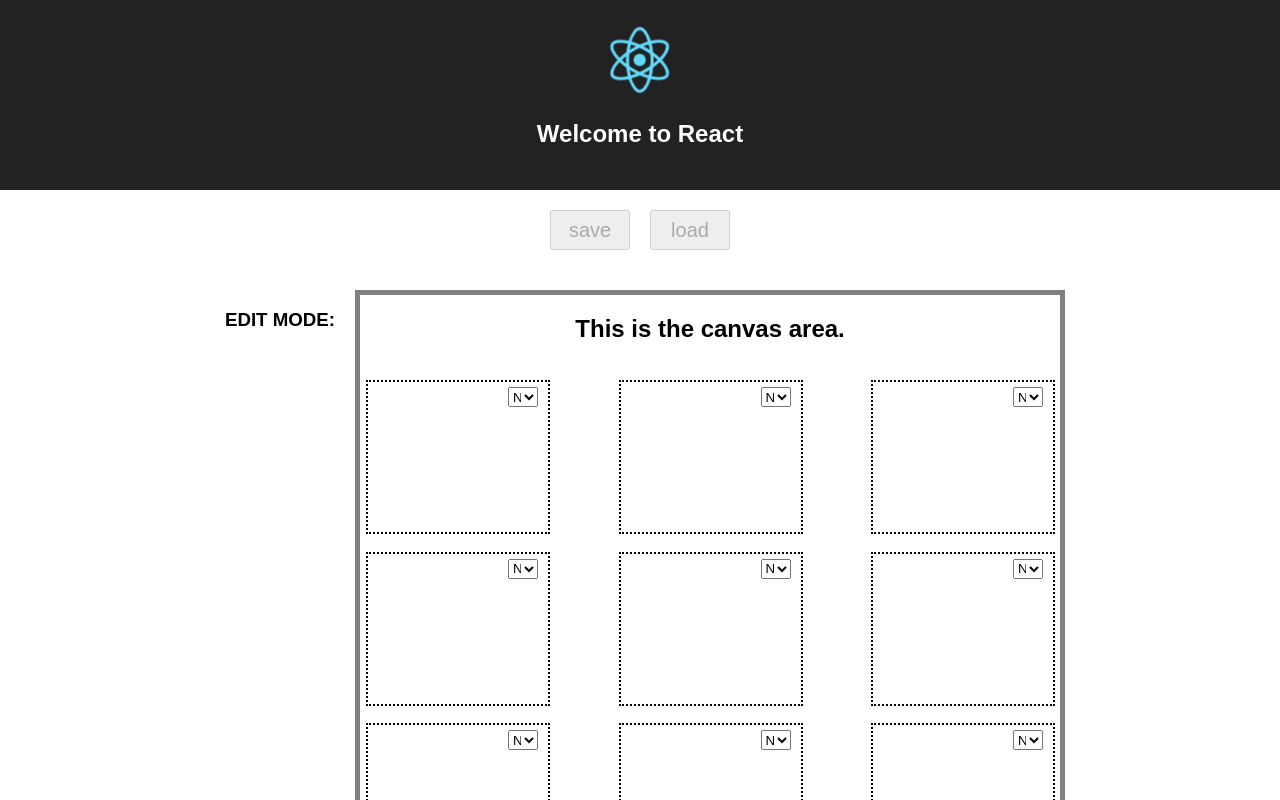
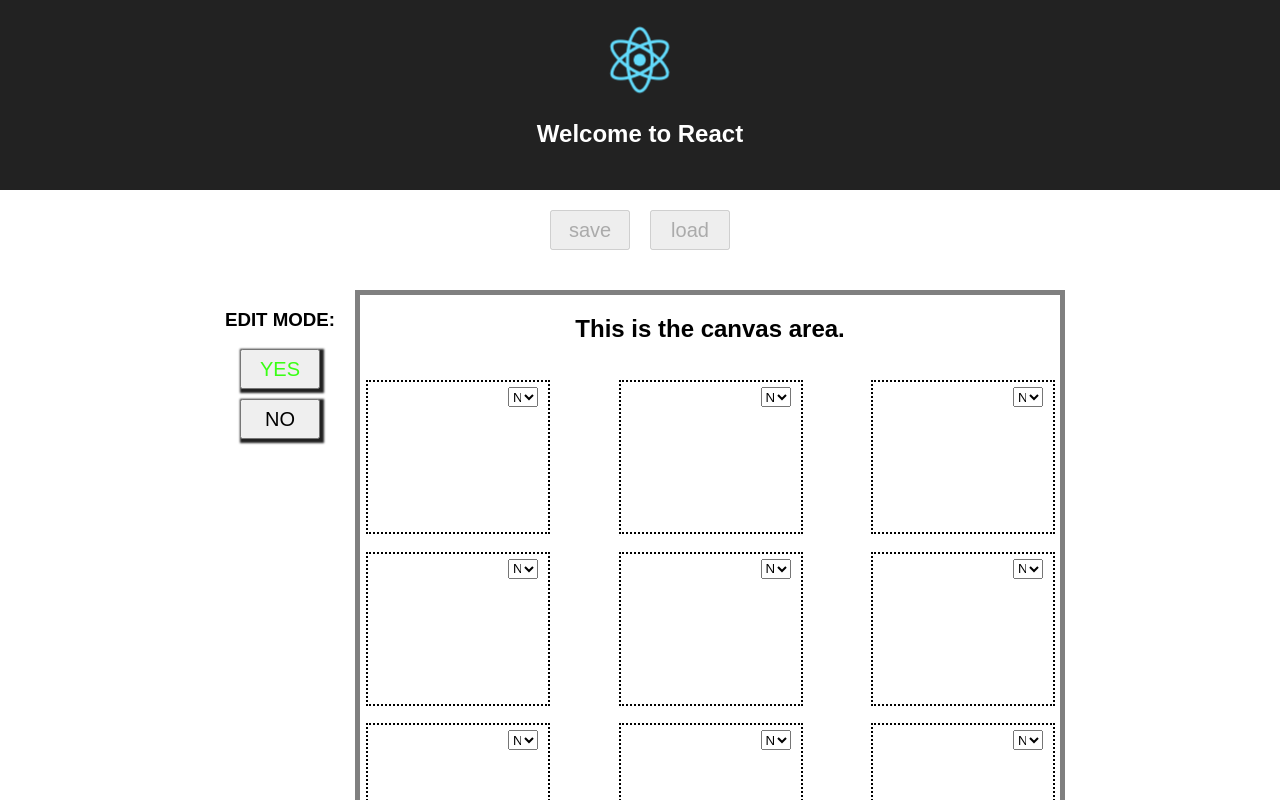
Before and after one commit to bigrocketgames/lt-question, a React (Create React App) app: page / in a window 1280 px wide. Shown: the top 800 px of the page. Built offline with nearby package versions, Linux system fonts and the light colour scheme.

Commit message:
feat:  Edit buttons work to turn off the select boxes and undo/redo buttons.

```diff
--- a/src/App.css
+++ b/src/App.css
@@ -87,28 +87,33 @@
   margin-right: auto;
 }
 
-.history-buttons {
+button {
+  height: 40px;
+  width: 80px;
+  font-size: 1.25em;
+}
+
+.history-buttons, .save-load-buttons {
   margin: 20px 0;
 }
 
-.history-button {
-  height: 40px;
-  width: 80px;
-  font-size: 1.25em;
+.history-button, .sl-button {
   margin-left: 10px;
   margin-right: 10px;
 }
 
-.save-load-buttons {
-  margin: 20px 0;
+.edit-button {
+  display: block;
+  margin: 10px auto;
+  box-shadow: 2px 2px 2px 2px #222;
 }
 
-.sl-button {
-  height: 40px;
-  width: 80px;
-  font-size: 1.25em;
-  margin-left: 10px;
-  margin-right: 10px;
+.edit-true {
+  color: #39FF14;
+}
+
+.edit-false {
+  color: black;
 }
 
 .change-shape {
@@ -119,6 +124,10 @@
   width: 30px;
 }
 
+.select-false {
+  display: none;
+}
+
 .shape-container {
   list-style-type: none;
   align-self: center;
--- a/src/components/canvas.js
+++ b/src/components/canvas.js
@@ -10,6 +10,7 @@ class Canvas extends Component {
     spaces: [{id: 1, name: ""}, {id: 2, name: ""}, {id: 3, name: ""}, {id: 4, name: ""}, {id: 5, name: ""}, {id: 6, name: ""}, {id: 7, name: ""}, {id: 8, name: ""}, {id: 9, name: ""}],
     history: [],
     redo: [],
+    editMode: true,
     canSave: false,
     canLoad: false
   }
@@ -88,9 +89,36 @@ class Canvas extends Component {
     }))
   }
 
+  onClickEditYes = () => {
+    if (this.state.editMode) return
+
+    this.setState(prevState => ({
+      ...prevState,
+      editMode: true,
+    }))
+  }
+
+  onClickEditNo = () => {
+    if (!this.state.editMode) return
+
+    this.setState(prevState => ({
+      ...prevState,
+      editMode: false,
+    }))
+  }
+
 
   render() {
-    const {spaces} = this.state
+    const {spaces, editMode} = this.state;
+    let undoRedoButtons = null;
+
+    if (editMode) {
+      undoRedoButtons =
+      <div className="history-buttons">
+        <Button classes="history-button undo" onClick={this.onClickUndo} name="undo" disabled={this.state.history.length === 0}/>
+        <Button classes="history-button redo" onClick={this.onClickRedo} name="redo" disabled={this.state.redo.length === 0}/>
+      </div>
+    }
 
     return (
       <div>
@@ -103,19 +131,18 @@ class Canvas extends Component {
 
           <div className="edit-select">
             <h3>EDIT MODE:</h3>
+            <Button classes={`edit-button edit-${editMode}`} name="YES" onClick={this.onClickEditYes}/>
+            <Button classes={`edit-button edit-${!editMode}`} name="NO" onClick={this.onClickEditNo}/>
           </div>
 
           <div className="canvas-area">
             <h2 className="canvas-title">This is the canvas area.</h2>
-            {spaces.length && spaces.map(space => <Spaces key={space.id} id={space.id} name={space.name} onChange={this.onChangeTile}/>)}
+            {spaces.length && spaces.map(space => <Spaces key={space.id} id={space.id} name={space.name} edit={`${editMode}`} onChange={this.onChangeTile}/>)}
           </div>
 
         </div>
 
-        <div className="history-buttons">
-          <Button classes="history-button undo" onClick={this.onClickUndo} name="undo" disabled={this.state.history.length === 0}/>
-          <Button classes="history-button redo" onClick={this.onClickRedo} name="redo" disabled={this.state.redo.length === 0}/>
-        </div>
+        {undoRedoButtons}
 
       </div>
     )
--- a/src/components/spaces.js
+++ b/src/components/spaces.js
@@ -5,6 +5,8 @@ import Triangle from './triangle';
 
 const Spaces = (props) => {
   let shape = null;
+  let editSelect = null;
+
   if (props.name === "circle"){
     shape = <Circle name={props.name} />
   } else if (props.name === "square"){
@@ -12,14 +14,18 @@ const Spaces = (props) => {
   } else if (props.name === "triangle") {
     shape = <Triangle name={props.name} />
   }
+
+  if (props.edit === "true") {
+    editSelect = <select className="change-shape" value={props.name} onChange={(e) => props.onChange(e)}>
+      <option value="">Not Selected</option>
+      <option value="circle">Circle</option>
+      <option value="square">Square</option>
+      <option value="triangle">Triangle</option>
+    </select>
+  }
   return (
     <div id={props.id} className="space">
-      <select className="change-shape" value={props.name} onChange={(e) => props.onChange(e)}>
-        <option value="">Not Selected</option>
-        <option value="circle">Circle</option>
-        <option value="square">Square</option>
-        <option value="triangle">Triangle</option>
-      </select>
+      {editSelect}
       <li className="shape-container">
         {shape}
       </li>
```
